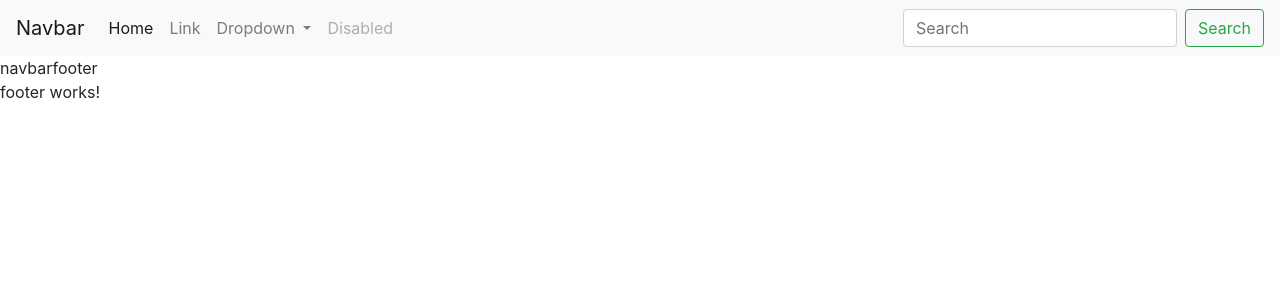
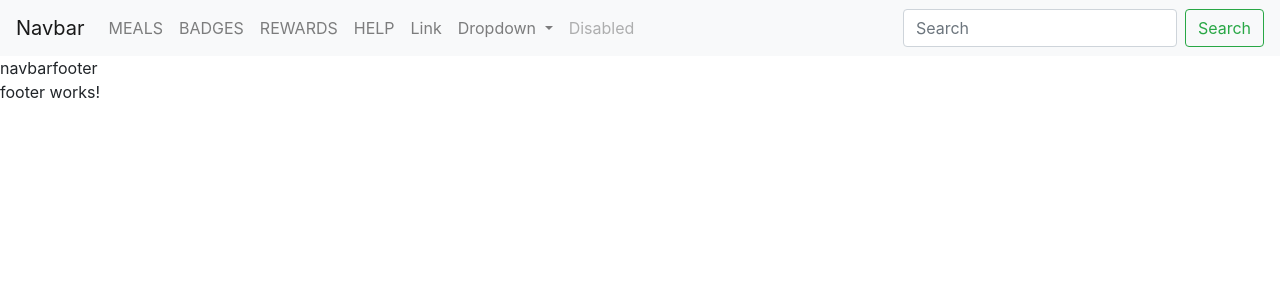
Before and after one commit to kohm/caravelo-bid-4-meal, an Angular app: page / in a window 1280 px wide. Shown: the top 300 px of the page. Built offline with nearby package versions, Linux system fonts and the light colour scheme; what @uirouter/angular would draw is missing.

Commit message:
adding basic links to navbar

```diff
--- a/src/app/app.module.ts
+++ b/src/app/app.module.ts
@@ -1,19 +1,21 @@
 import {BrowserModule} from '@angular/platform-browser';
 import {NgModule} from '@angular/core';
-import { HttpClientModule } from '@angular/common/http';
-import { BookingService } from './services/booking.service'
+import {HttpClientModule} from '@angular/common/http';
+import {BookingService} from './services/booking.service'
 import {UIRouterModule} from "@uirouter/angular";
 
 import {BidForMealComponent} from './app.component';
-import { NavbarComponent } from './structure/global-navbar/navbar.component';
-import { FooterComponent } from './structure/global-footer/footer.component';
-import { MealsComponent } from './structure/meals/meals.component';
-import { BadgesComponent } from './structure/badges/badges.component';
-import { RewardsComponent } from './structure/rewards/rewards.component';
-import { HelpComponent } from './structure/help/help.component';
+import {NavbarComponent} from './structure/global-navbar/navbar.component';
+import {FooterComponent} from './structure/global-footer/footer.component';
+import {MealsComponent} from './structure/meals/meals.component';
+import {BadgesComponent} from './structure/badges/badges.component';
+import {RewardsComponent} from './structure/rewards/rewards.component';
+import {HelpComponent} from './structure/help/help.component';
 
-let helloState = { name: 'navbar', url: '/navbar',  component: NavbarComponent };
-let aboutState = { name: 'footer', url: '/footer',  component: FooterComponent };
+let meals = {name: 'meals', url: '/meals', component: MealsComponent};
+let badges = {name: 'badges', url: '/badges', component: BadgesComponent};
+let rewards = {name: 'rewards', url: '/rewards', component: RewardsComponent};
+let help = {name: 'help', url: '/help', component: HelpComponent};
 
 @NgModule({
   declarations: [
@@ -28,7 +30,11 @@ let aboutState = { name: 'footer', url: '/footer',  component: FooterComponent }
   imports: [
     BrowserModule,
     HttpClientModule,
-    UIRouterModule.forRoot({ states: [ helloState, aboutState ], useHash: true })
+    UIRouterModule.forRoot({
+        states: [meals, badges, rewards, help],
+        useHash: true
+      }
+    )
   ],
   providers: [BookingService],
   bootstrap: [BidForMealComponent]
--- a/src/app/structure/global-navbar/navbar.component.html
+++ b/src/app/structure/global-navbar/navbar.component.html
@@ -6,8 +6,17 @@
 
   <div class="collapse navbar-collapse" id="navbarSupportedContent">
     <ul class="navbar-nav mr-auto">
-      <li class="nav-item active">
-        <a class="nav-link" href="#">Home <span class="sr-only">(current)</span></a>
+      <li class="nav-item">
+        <a class="nav-link" uiSref="meals" uiSrefActive="active">MEALS</a>
+      </li>
+      <li class="nav-item">
+        <a class="nav-link" uiSref="badges" uiSrefActive="active">BADGES</a>
+      </li>
+      <li class="nav-item">
+        <a class="nav-link" uiSref="rewards" uiSrefActive="active">REWARDS</a>
+      </li>
+      <li class="nav-item">
+        <a class="nav-link" uiSref="help" uiSrefActive="active">HELP</a>
       </li>
       <li class="nav-item">
         <a class="nav-link" href="#">Link</a>
```
